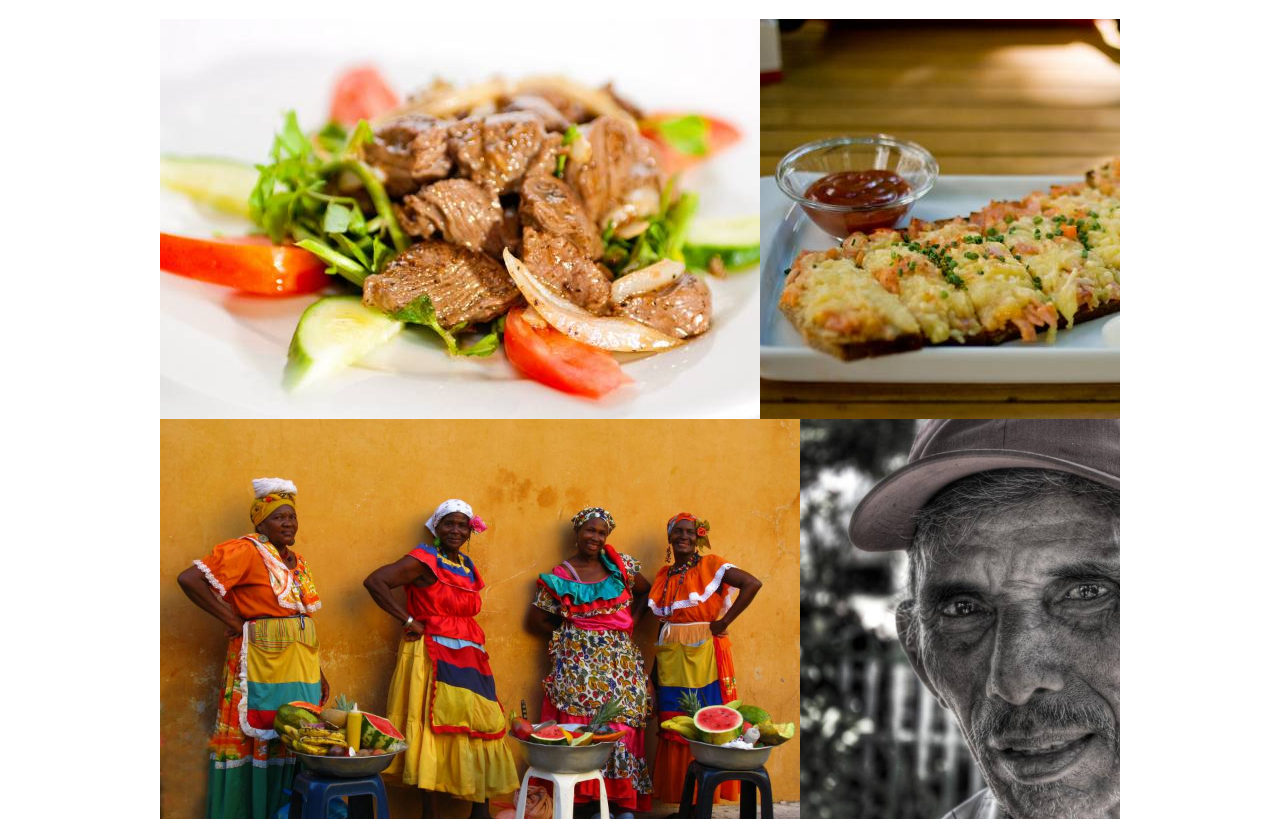
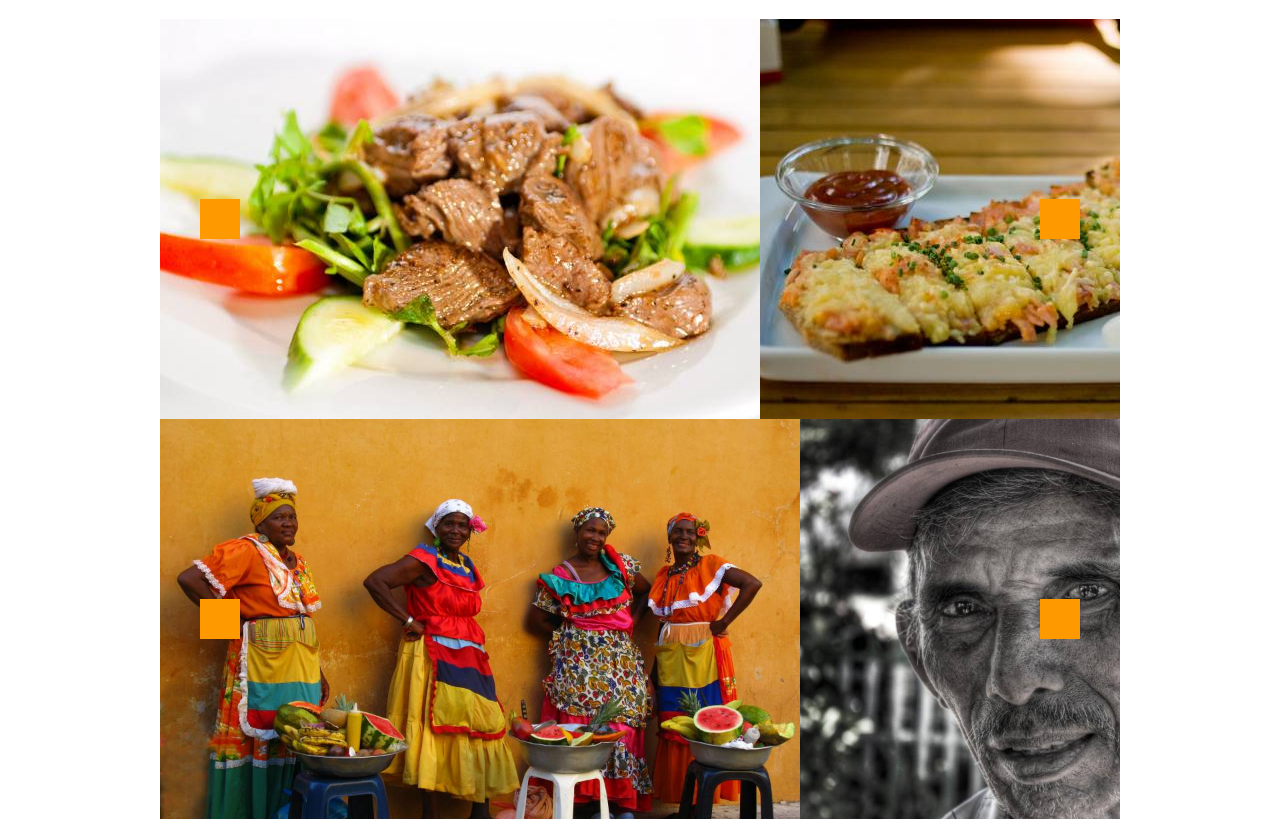
Before and after one commit to gregoirepuget/sliderHeticp2022g2, a plain HTML site: page index.html in a window 1280 px wide. Shown: the part 61-888 px from the top of the page. Drawn offline with Linux system fonts and the light colour scheme.

Commit message:
ajout fleche droite

```diff
--- a/scripts/heticSlider.js
+++ b/scripts/heticSlider.js
@@ -21,5 +21,18 @@ class HeticSlider{
     this.container.appendChild(this.containerSlider)
 
     this.container.classList.add("heticSlider")
+
+    if(this.arrow)
+    {
+        this.arrowLeft= document.createElement("a")
+        this.arrowLeft.classList.add("arrowLeft")
+        this.arrowLeft.setAttribute("href", "#")
+        this.container.appendChild(this.arrowLeft)
+
+        this.arrowRight= document.createElement("a")
+        this.arrowRight.classList.add("arrowRight")
+        this.arrowRight.setAttribute("href", "#")
+        this.container.appendChild(this.arrowRight)
+    }
   }
 }
--- a/styles/heticSlider.css
+++ b/styles/heticSlider.css
@@ -12,3 +12,21 @@
 .heticSlider .containerSlider img{
   height: 400px;
 }
+.heticSlider .arrowLeft{
+  position:absolute;
+  left: 40px;
+  width:40px;
+  height: 40px;
+  background: #FF9900;
+  top:50%;
+  transform: translateY(-50%);
+}
+.heticSlider .arrowRight{
+  position:absolute;
+  right: 40px;
+  width:40px;
+  height: 40px;
+  background: #FF9900;
+  top:50%;
+  transform: translateY(-50%);
+}
```
